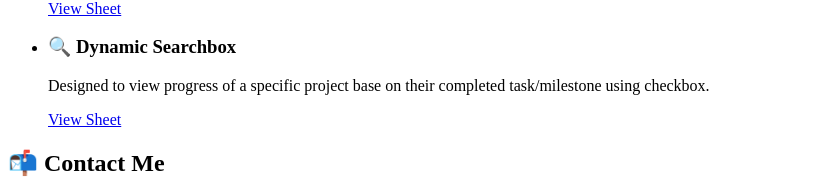
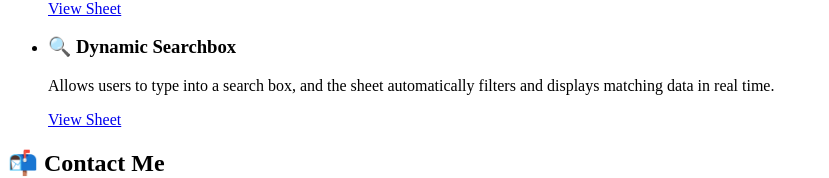
Before and after one commit to kennethcortes17/myportfolio, a React (Create React App) app: page / in a window 1280 px wide. Shown: the part 865-1043 px from the top of the page, without its empty margins (0-829 px from the left). Built offline with nearby package versions, Linux system fonts and the light colour scheme.

Commit message:
Update App.js

```diff
--- a/src/App.js
+++ b/src/App.js
@@ -57,7 +57,7 @@ export default function App() {
 
             <li className="bg-white p-5 rounded-xl shadow-md">
               <h3 className="text-xl font-semibold">🔍 Dynamic Searchbox</h3>
-              <p className="text-sm text-gray-600 mb-2">Designed to view progress of a specific project base on their completed task/milestone using checkbox.</p>
+              <p className="text-sm text-gray-600 mb-2">Allows users to type into a search box, and the sheet automatically filters and displays matching data in real time.</p>
               <a href="https://docs.google.com/spreadsheets/d/10DCbcSYNg_mwPXkQj9QL6BW0jBLjr5MYorfbv7B3UME/edit?usp=sharing" target="_blank" title="Dynamic Search Box" className="text-blue-600 underline">View Sheet</a>
             </li>
           </ul>
```
